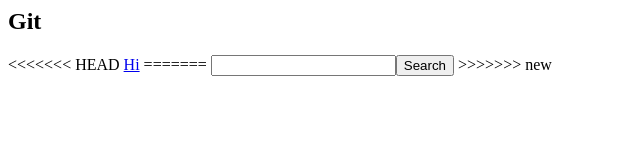
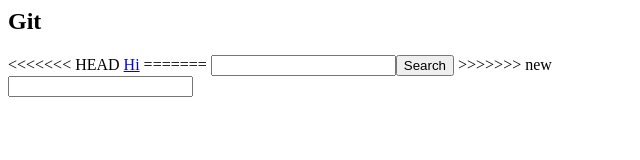
Before and after one commit to Alex-cpu343/Test-for-me, a plain HTML site: page test.html in a window 1280 px wide. Shown: the whole page, without its empty margins (0-640 px from the left). Drawn offline with Linux system fonts and the light colour scheme.

Commit message:
Section nav and input

```diff
--- a/test.html
+++ b/test.html
@@ -6,5 +6,11 @@
 =======
         <input type="search"><button>Search</button>
 >>>>>>> new
+
+<section>
+        <nav>
+                <input>
+        </nav>
+</section>
     </body>
 </html>
```
